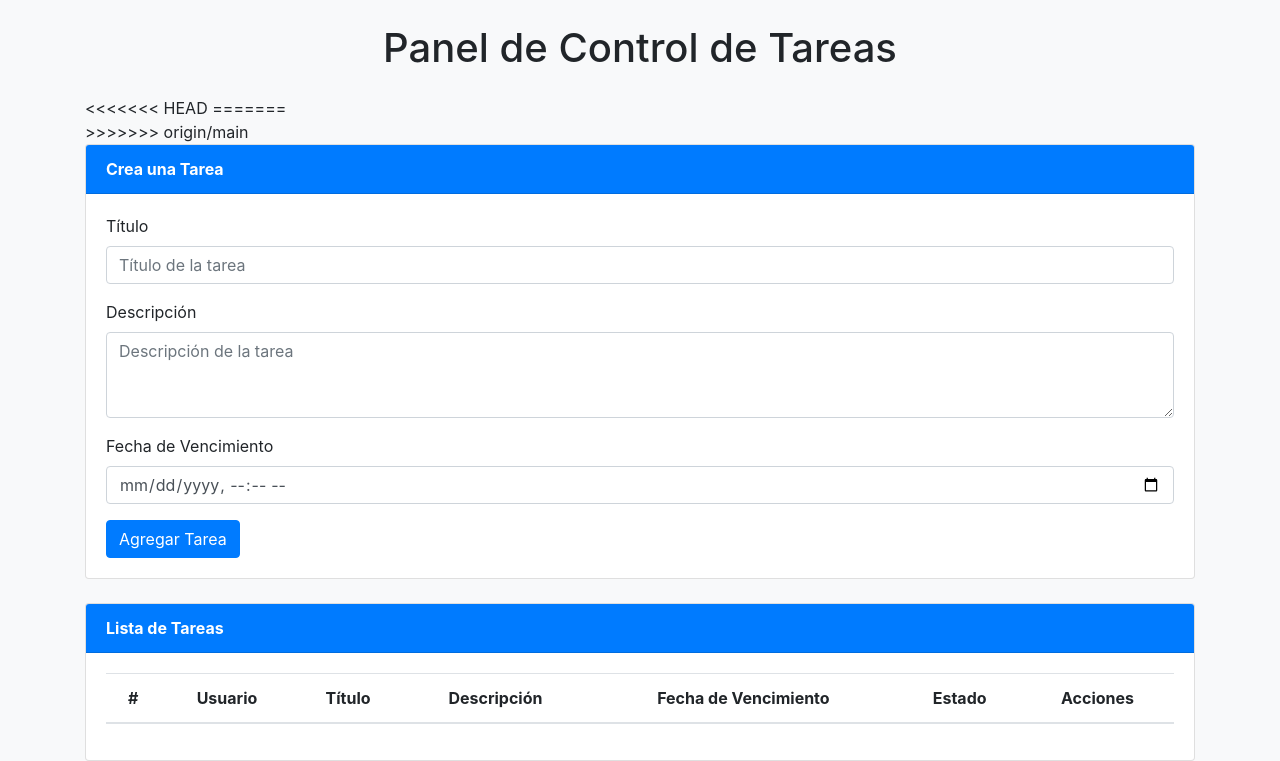
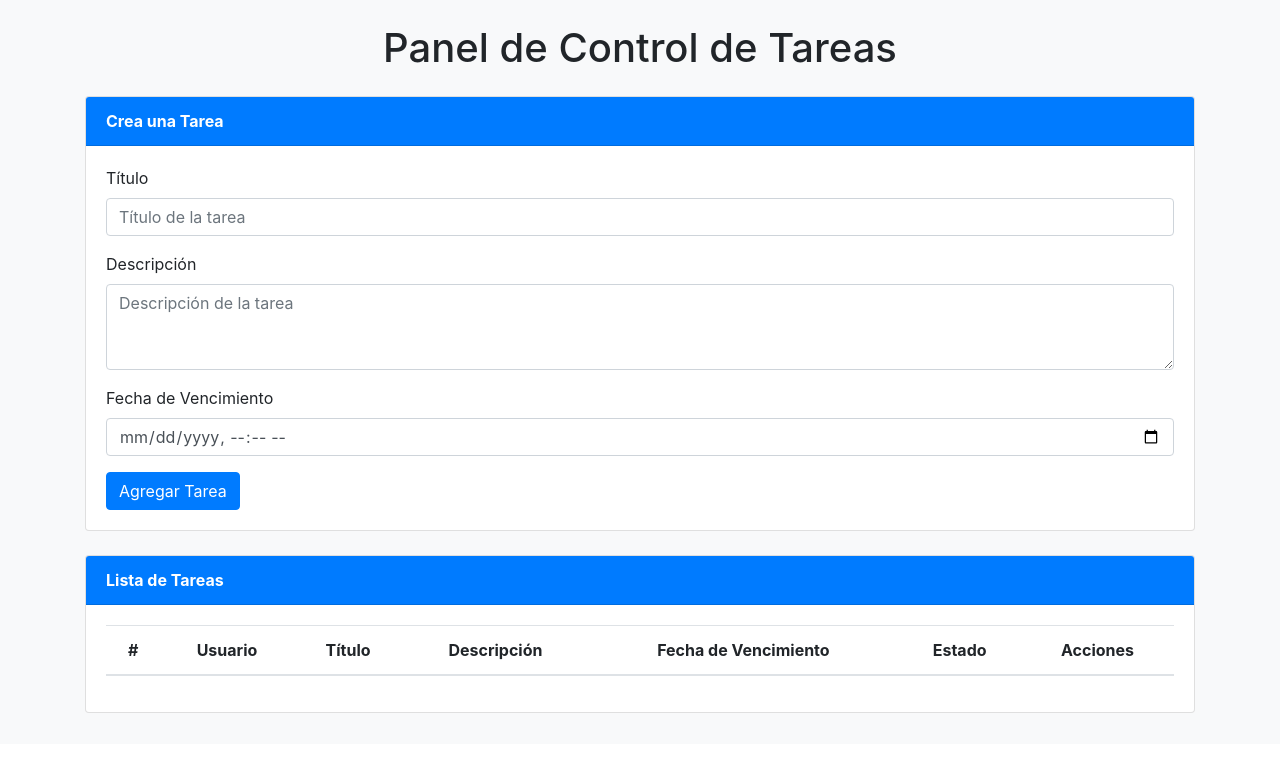
Before and after one commit to YeimarPalacios/taskSystem, a Django app: template myapp/templates/panel.html in a window 1280 px wide. Shown: the part 56-817 px from the top of the page. After the commit the page ends 769 px from the top, so only its background shows below. Run offline with Django 5.2, Linux system fonts and the light colour scheme; the template is opened without the code that fills it, so the values that code supplies are empty; some libraries are stand-ins or nearby versions.

Commit message:
se resuelve conflicto

```diff
--- a/myapp/templates/panel.html
+++ b/myapp/templates/panel.html
@@ -19,13 +19,8 @@
 
     <div class="container">
         <h1 class="my-4 text-center">Panel de Control de Tareas</h1>
-<<<<<<< HEAD
-        <!-- Sección para crear una nueva tarea -->
-        <div id="resultadoCrear"></div>
-=======
         <!-- Agrega un elemento HTML con el nombre de usuario como atributo data -->
     <div id="username" data-username="{{ user.correo }}"></div>
->>>>>>> origin/main
         <div class="card mb-4">
             <div class="card-header">
                 {{ user.nombre }} {{ user.apellido }} Crea una Tarea
--- a/taskSystem/settings.py
+++ b/taskSystem/settings.py
@@ -91,7 +91,7 @@ DATABASES = {
         'ENGINE': 'django.db.backends.mysql',
         'NAME': 'panelControl',
         'USER': 'root',
-        'PASSWORD': '2002',
+        'PASSWORD': 'root',
         'HOST': 'localhost',  # Cambia según la configuración de tu MySQL
         'PORT': '3306',       # Puerto de MySQL
     }
```
